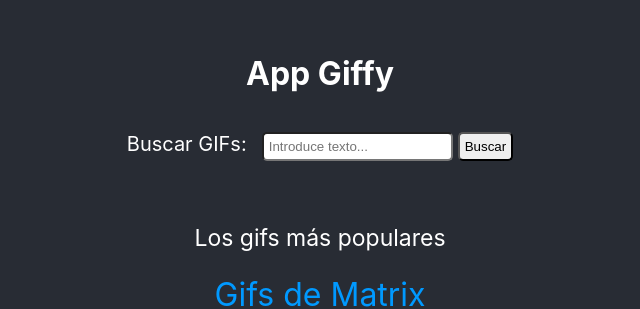
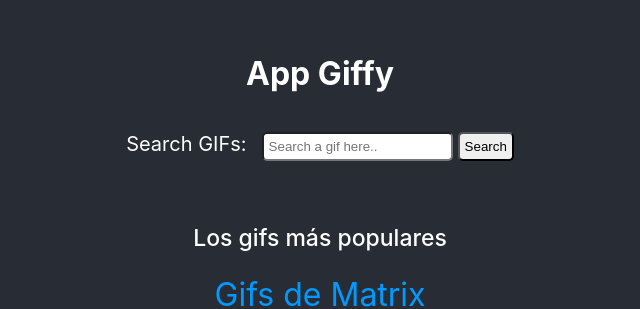
Before and after one commit to samreb22/1.4-React_Giffy, a React (Create React App) app in the folder giffy/: page / in a window 1280 px wide. Shown: the part 174-483 px from the top of the page, without its empty margins (320-960 px from the left). Built offline with nearby package versions, Linux system fonts and the light colour scheme.

Commit message:
Añadido un spinner y buscador actualizado al vídeo (vídeo custom hooks)

```diff
--- a/giffy/package.json
+++ b/giffy/package.json
@@ -9,6 +9,7 @@
     "react": "^18.2.0",
     "react-dom": "^18.2.0",
     "react-scripts": "5.0.1",
+    "react-spinners": "^0.13.8",
     "web-vitals": "^2.1.4",
     "wouter": "^2.10.0"
   },
--- a/giffy/src/App.css
+++ b/giffy/src/App.css
@@ -16,6 +16,7 @@
 
 .App-Title {
   font-size: 23px;
+  font-weight: 500;
 }
 
 a {
--- a/giffy/src/App.js
+++ b/giffy/src/App.js
@@ -1,8 +1,7 @@
 import React from "react";
 import { Link, Route } from "wouter";
 import "./App.css";
-import GifForm from "./components/GifForm/GifForm";
-//import ListOfGifs from "./components/ListOfGifs/ListOfGifs";
+// import GifForm from "./components/GifForm/GifForm";
 import Home from "./Pages/Home";
 import SearchResults from "./Pages/SearchResults/index.js";
 
@@ -13,7 +12,6 @@
         <h1>
           <Link to="/">App Giffy</Link>
         </h1>
-        <GifForm />
         <Route component={Home} path="/" />
         <Route component={SearchResults} path="/search/:keyword" />
       </section>
--- a/giffy/src/Pages/Home/index.js
+++ b/giffy/src/Pages/Home/index.js
@@ -1,12 +1,14 @@
 import React from "react";
 import { Link } from "wouter";
+import GifForm from "../../components/GifForm/GifForm";
 
 const POPULAR_GIFS = ["Matrix", "Venezuela", "Chile", "Colombia", "Ecuador"];
 
 export default function Home() {
   return (
     <>
-      <p className="App-Title">Los gifs más populares</p>
+      <GifForm />
+      <h3 className="App-Title">Los gifs más populares</h3>
       <ul className="Links-Gifs">
         {POPULAR_GIFS.map((popularGif) => (
           <li key={popularGif}>
--- a/giffy/src/Pages/SearchResults/index.js
+++ b/giffy/src/Pages/SearchResults/index.js
@@ -1,6 +1,7 @@
 import React, { useEffect, useState } from "react";
 import ListOfGifs from "../../components/ListOfGifs/ListOfGifs";
 import getGifs from "../../services/getGifs";
+import { MoonLoader } from "react-spinners";
 
 export default function SearchResults({ params }) {
   const { keyword } = params;
@@ -19,11 +20,13 @@
     [keyword]
   );
 
-  if (loading) return <i>Cargando resultados ...</i>;
-
   return (
     <>
-      <ListOfGifs gifs={gifs}></ListOfGifs>
+      {loading ? (
+        <MoonLoader color="#367bd6"></MoonLoader>
+      ) : (
+        <ListOfGifs gifs={gifs}></ListOfGifs>
+      )}
     </>
   );
 }
--- a/giffy/src/components/GifForm/GifForm.css
+++ b/giffy/src/components/GifForm/GifForm.css
@@ -2,6 +2,12 @@
     padding: 5px;
     margin-left: 15px;
     border-radius: 5px;
+}
+
+input:focus {
+    border-color: #09f;
+    box-shadow: 0 1px 1px rgba(229, 103, 23, 0.075)inset, 0 0 8px rgba(0, 55, 255, 0.6);
+    outline: 0 none;
 }
 
 label {
--- a/giffy/src/components/GifForm/GifForm.js
+++ b/giffy/src/components/GifForm/GifForm.js
@@ -1,27 +1,36 @@
 import React, { useState } from "react";
-import './GifForm.css'
+import { useLocation } from "wouter";
+import "./GifForm.css";
 
-function GifForm() {
-  const [gif, setGif] = useState("");
+export default function GifForm() {
+  const [keyword, setKeyword] = useState("");
+  const [path, pushLocation] = useLocation();
 
-  const handleInputChange = (event) => {
-    setGif(event.target.value);
+  console.log(path);
+
+  const handleSubmit = (evt) => {
+    evt.preventDefault();
+    // Navegar a otra ruta
+    pushLocation(`/search/${keyword}`);
   };
 
-  const handleSubmit = (event) => {
-    event.preventDefault();
-    window.location.href = `/search/${gif}`;
+  const handleChange = (evt) => {
+    setKeyword(evt.target.value);
   };
 
   return (
     <form onSubmit={handleSubmit}>
       <label>
-        Buscar GIFs:
-        <input type="text" placeholder="Introduce texto..." value={gif} onChange={handleInputChange} />
+        Search GIFs:
+        <input
+          placeholder="Search a gif here.."
+          onChange={handleChange}
+          type="text"
+          required
+          value={keyword}
+        />
       </label>
-      <button type="submit">Buscar</button>
+      <button type="submit">Search</button>
     </form>
   );
 }
-
-export default GifForm;
```
Also changed, not shown: 1 other file (tests, documents, lock files or other folders).
